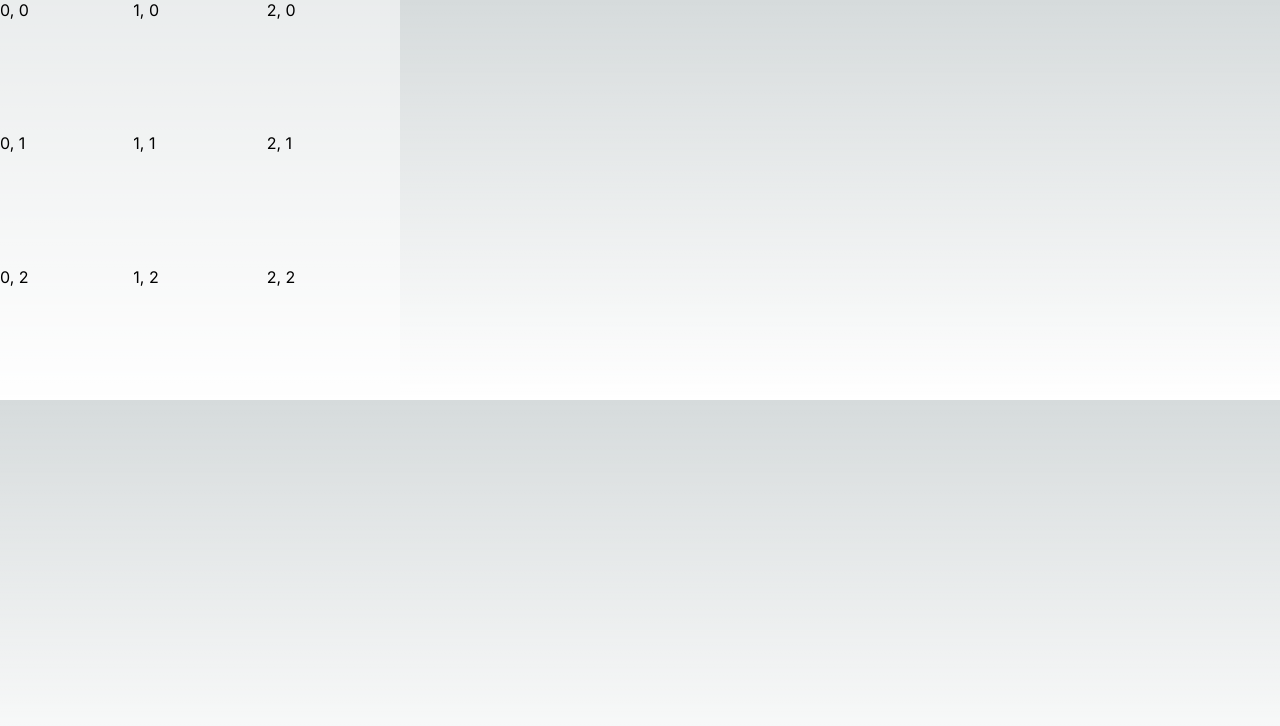
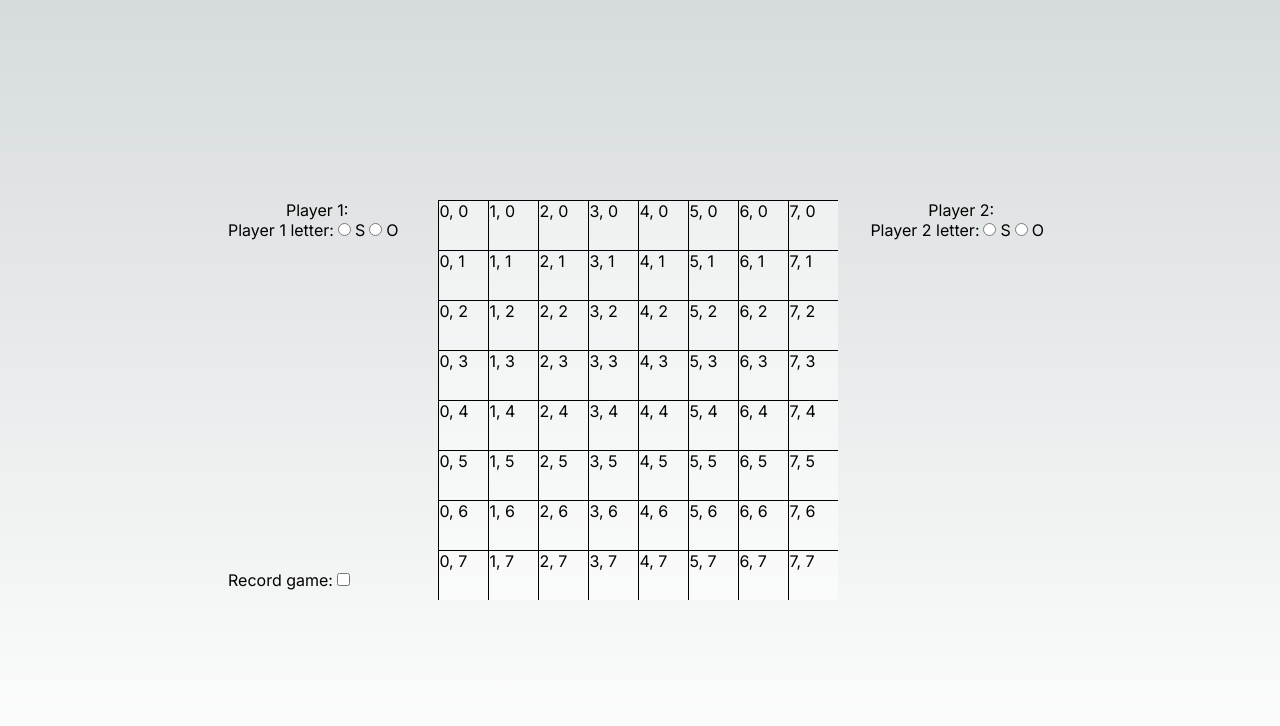
Before and after one commit to carsonsch/CS-449, a Next.js app in the folder sos-game/: page / in a window 1280 px wide. Both pictures are taken after a click on the button "Start". Shown: the top 726 px of the page. Built offline with nearby package versions, Linux system fonts and the light colour scheme.

Commit message:
Basic GUI implementation

```diff
--- a/sos-game/src/app/Game.tsx
+++ b/sos-game/src/app/Game.tsx
@@ -3,7 +3,7 @@
 import { useState } from 'react';
 import TitleScreen from './TitleScreen';
 import styles from './TitleScreen.module.css'
-import GameBoard from './GameBoard';
+import GameGui from './GameGui';
 
 export default function Game() {
 
@@ -15,7 +15,7 @@ export default function Game() {
 
     return (
         (gameStarted
-            ? <GameBoard boardSize={3}></GameBoard>
+            ? <GameGui></GameGui>
             : <TitleScreen onGameStart={startGame}></TitleScreen>
         )
     )
--- a/sos-game/src/app/GameBoard.module.css
+++ b/sos-game/src/app/GameBoard.module.css
@@ -1,7 +1,15 @@
 .boardContainer {
-    width: 50vh;
-    height: 50vh;
+    /* width: 100%;
+    padding-bottom: 100%;
+    height: 0; */
+    height: 400px;
+    width: 400px;
     display: grid;
     grid-auto-flow: row;
     background-color: rgba(255, 255, 255, 0.5);
 }
+
+.boardContainer > div {
+    border-top: 1px solid black;
+    border-left: 1px solid black;
+}
--- a/sos-game/src/app/GameBoard.tsx
+++ b/sos-game/src/app/GameBoard.tsx
@@ -24,10 +24,8 @@ export default function GameBoard(props: { boardSize: number }) {
 
 
     return (
-        <div>
             <div className={styles.boardContainer} style={{gridTemplateColumns: `repeat(${boardSize}, 1fr)`}}>
                 {boardTiles}
             </div>
-        </div>
     )
 }
--- /dev/null
+++ b/sos-game/src/app/GameGui.module.css
@@ -0,0 +1,27 @@
+.gameGuiContainer {
+    display: flex;
+    justify-content: center;
+    gap: 32px;
+    width: 80vw;
+}
+
+.gameBoardContainer {
+    /* flex-grow: 1; */
+}
+
+.centerContainer {
+    width: 100vw;
+    height: 100vh;
+    display: flex;
+    justify-content: center;
+    align-items: center;
+}
+
+.playerHeader {
+    text-align: center;
+    width: 100%;
+}
+
+.playerOptions * {
+    margin-right: 4px;
+}
--- /dev/null
+++ b/sos-game/src/app/GameGui.tsx
@@ -0,0 +1,52 @@
+"use client"
+
+import GameBoard from '@/app/GameBoard'
+import styles from './GameGui.module.css'
+import { useEffect, useState } from 'react'
+
+export default function GameGui() {
+
+    return (
+        <div className={styles.centerContainer}>
+            <div className={styles.gameGuiContainer}>
+                <div className={styles.playerOptions}>
+                    <div className={styles.playerHeader}>Player 1:</div>
+                    <div>
+                        <span>Player 1 letter:</span>
+                        <label>
+                            <input type="radio"></input>
+                            S
+                        </label>
+                        <label>
+                            <input type="radio"></input>
+                            O
+                        </label>
+                    </div>
+                    <div style={{marginTop: "330px"}}>
+                        <span>Record game:</span>
+                        <input type="checkbox"></input>
+                    </div>
+                </div>
+
+                <div className={styles.gameBoardContainer}>
+                    <GameBoard boardSize={8}></GameBoard>
+                </div>
+
+                <div className={styles.playerOptions}>
+                    <div className={styles.playerHeader}>Player 2:</div>
+                    <div>
+                        <span>Player 2 letter:</span>
+                        <label>
+                            <input type="radio"></input>
+                            S
+                        </label>
+                        <label>
+                            <input type="radio"></input>
+                            O
+                        </label>
+                    </div>
+                </div>
+            </div>
+        </div>
+    )
+}
```
